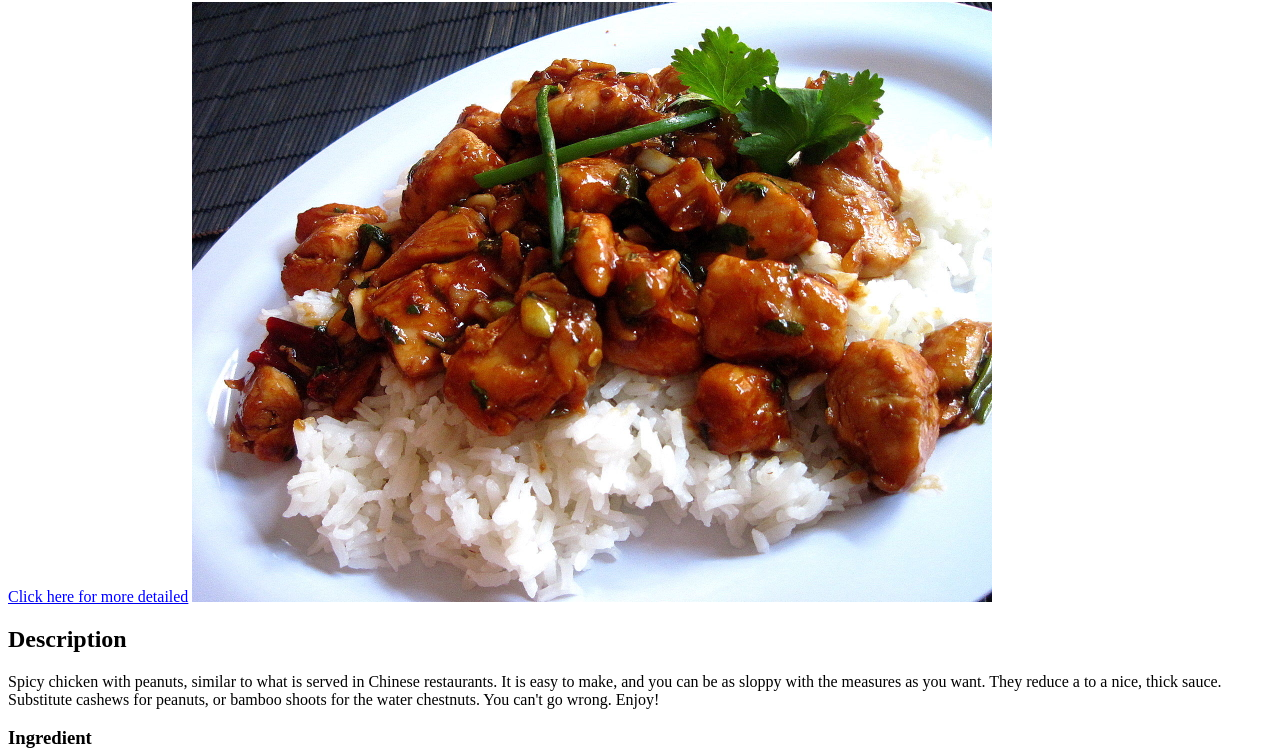
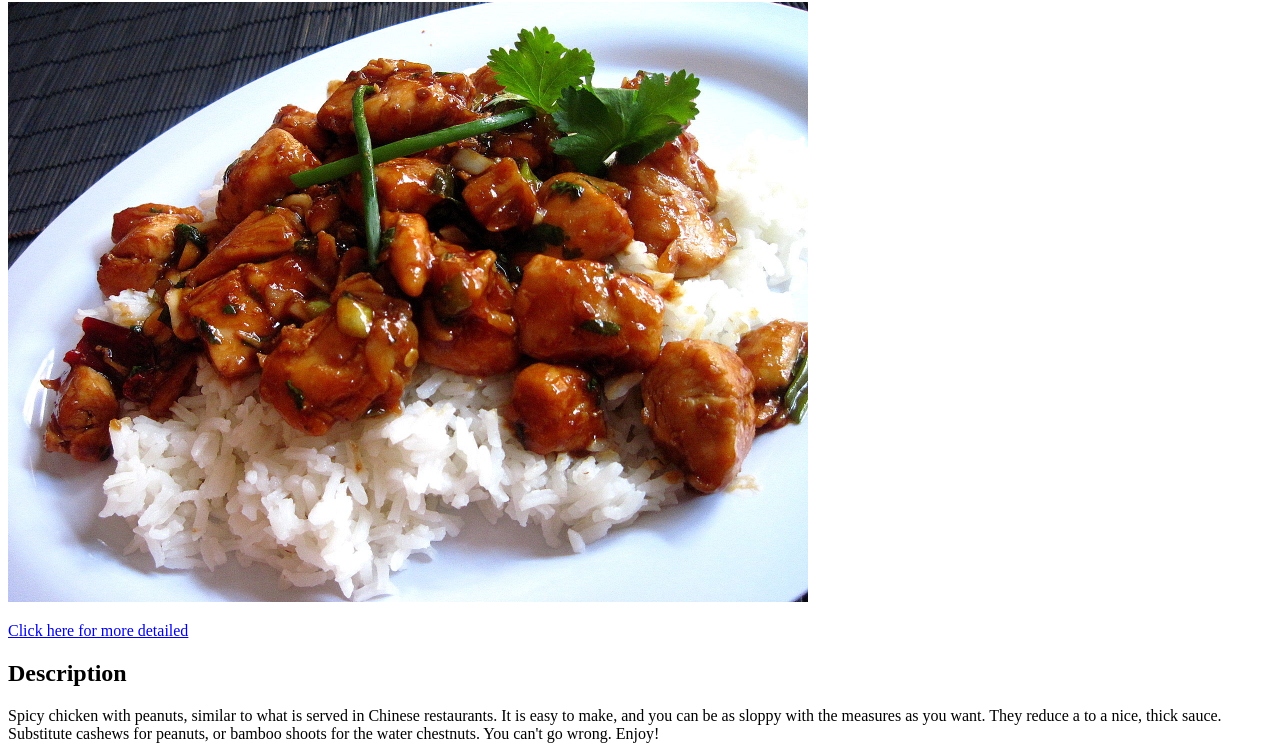
Before and after one commit to paulkay200/odin-recipes, a plain HTML site: page recipes/Kung Pao Chicken.html in a window 1280 px wide. Shown: the part 78-828 px from the top of the page. Drawn offline with Linux system fonts and the light colour scheme.

```diff
--- a/recipes/Kung Pao Chicken.html
+++ b/recipes/Kung Pao Chicken.html
@@ -9,12 +9,11 @@
 
 <body>
      <h1>Kung Pao Chicken</h1>
-     <a href="http://allrecipes.com/receipe/9027/kung-pao-chicken/">Click here for more detailed</a>
      <img src="Kung Pao Chicken.jpeg"
      width="800"
      height="600"
      /a>
-
+     <p><a href="http://allrecipes.com/receipe/9027/kung-pao-chicken/">Click here for more detailed</a></p>
      <h2>Description</h2>
      <p>Spicy chicken with peanuts, similar to what is served in Chinese restaurants. It is easy to make, and you can be as sloppy with the measures as you want. They reduce a to a nice, thick sauce. Substitute cashews for peanuts, or bamboo shoots for the water chestnuts. You can't go wrong. Enjoy!
      </p>
```
